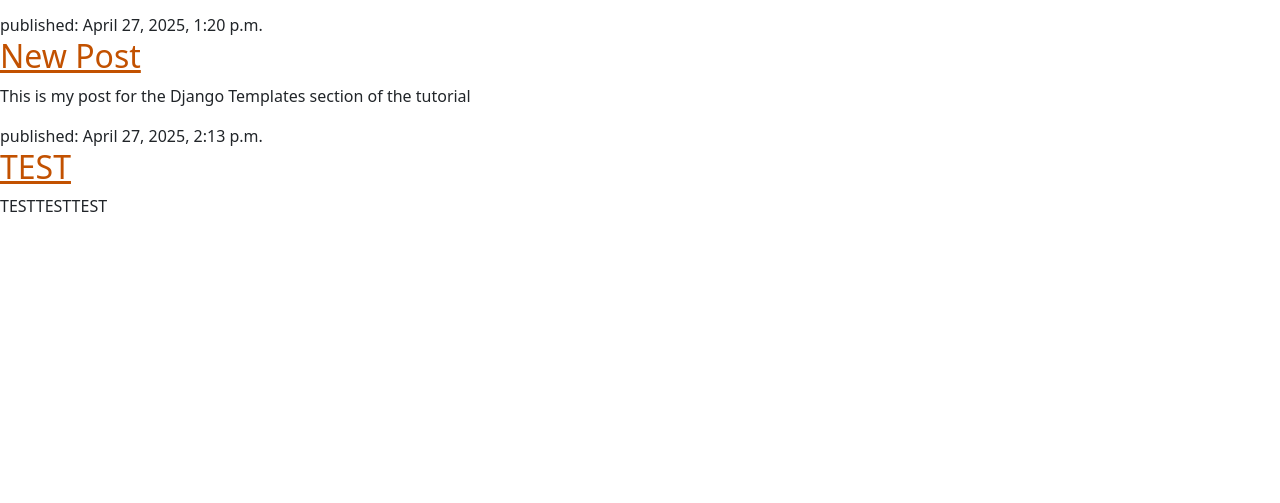
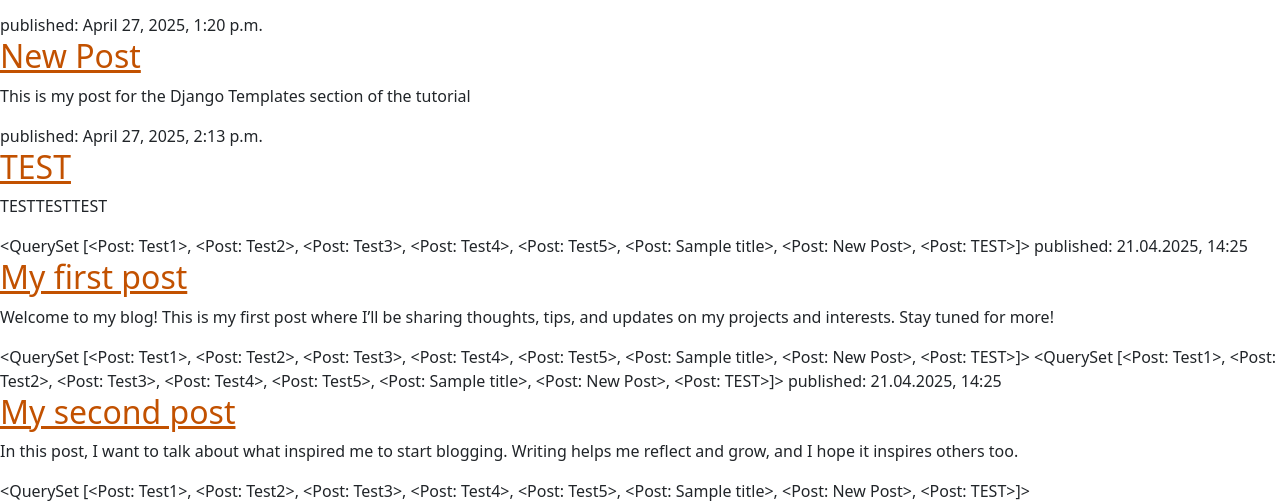
Before and after one commit to CodyNewkirk/Django-Introduction, a Django app: template blog/templates/blog/post_list.html in a window 1280 px wide. Shown: the part 705-1208 px from the top of the page. Before the commit the page ends 917 px from the top, so only its background shows below. Run offline with Django 5.2, Linux system fonts and the light colour scheme; the template is opened without the code that fills it: values that come from a table or form of the project are taken from there, others are empty; data comes from the database, SQL or seed files in the repository.

Commit message:
Modified templates

```diff
--- a/blog/templates/blog/post_list.html
+++ b/blog/templates/blog/post_list.html
@@ -18,5 +18,18 @@
                 <p>{{ post.text|linebreaksbr }}</p>
             </article>
         {% endfor %}
+
+        {{ posts }}
+            <time>published: 21.04.2025, 14:25</time>
+            <h2><a href="">My first post</a></h2>
+            <p>Welcome to my blog! This is my first post where I’ll be sharing thoughts, tips, and updates on my projects and interests. Stay tuned for more!</p>
+        {{ posts }}
+
+        {{ posts }}
+            <time>published: 21.04.2025, 14:25</time>
+            <h2><a href="">My second post</a></h2>
+            <p>In this post, I want to talk about what inspired me to start blogging. Writing helps me reflect and grow, and I hope it inspires others too.</p>
+        {{ posts }}
+
     </body>
 </html>
```
